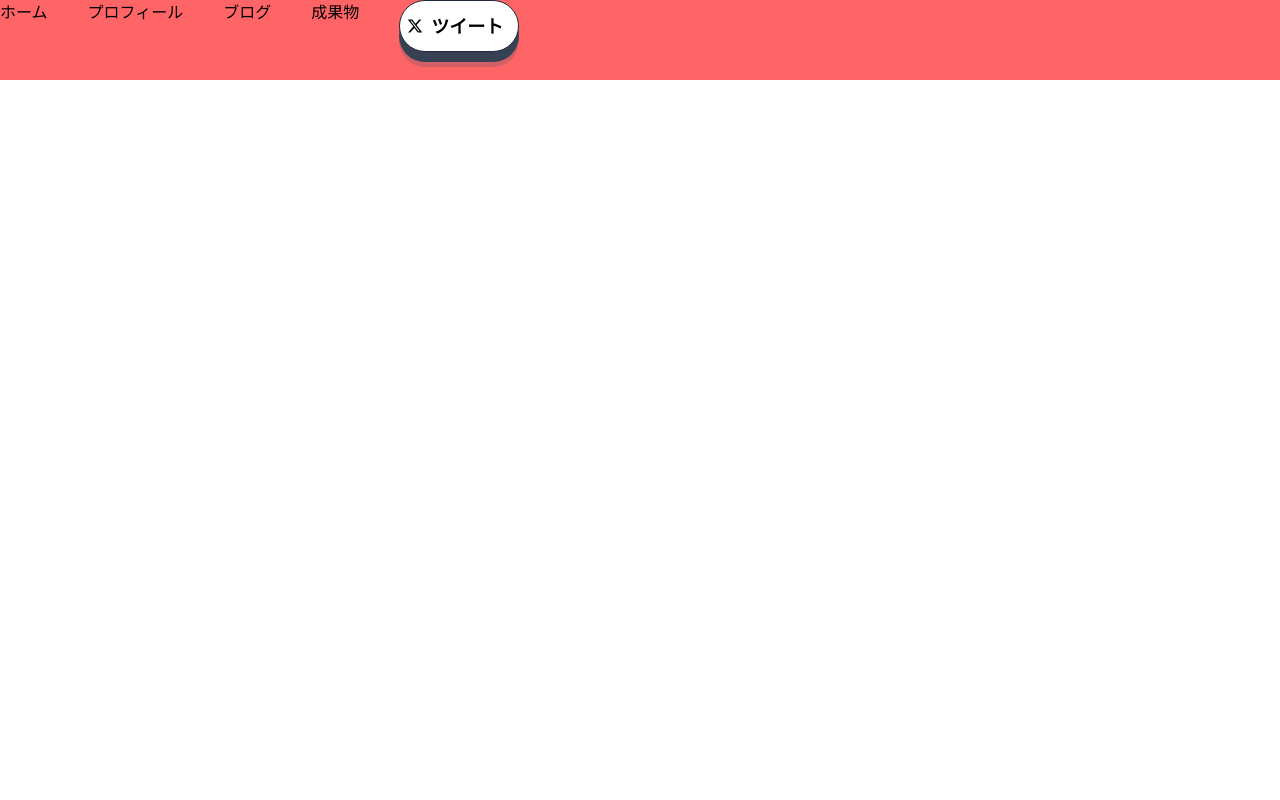
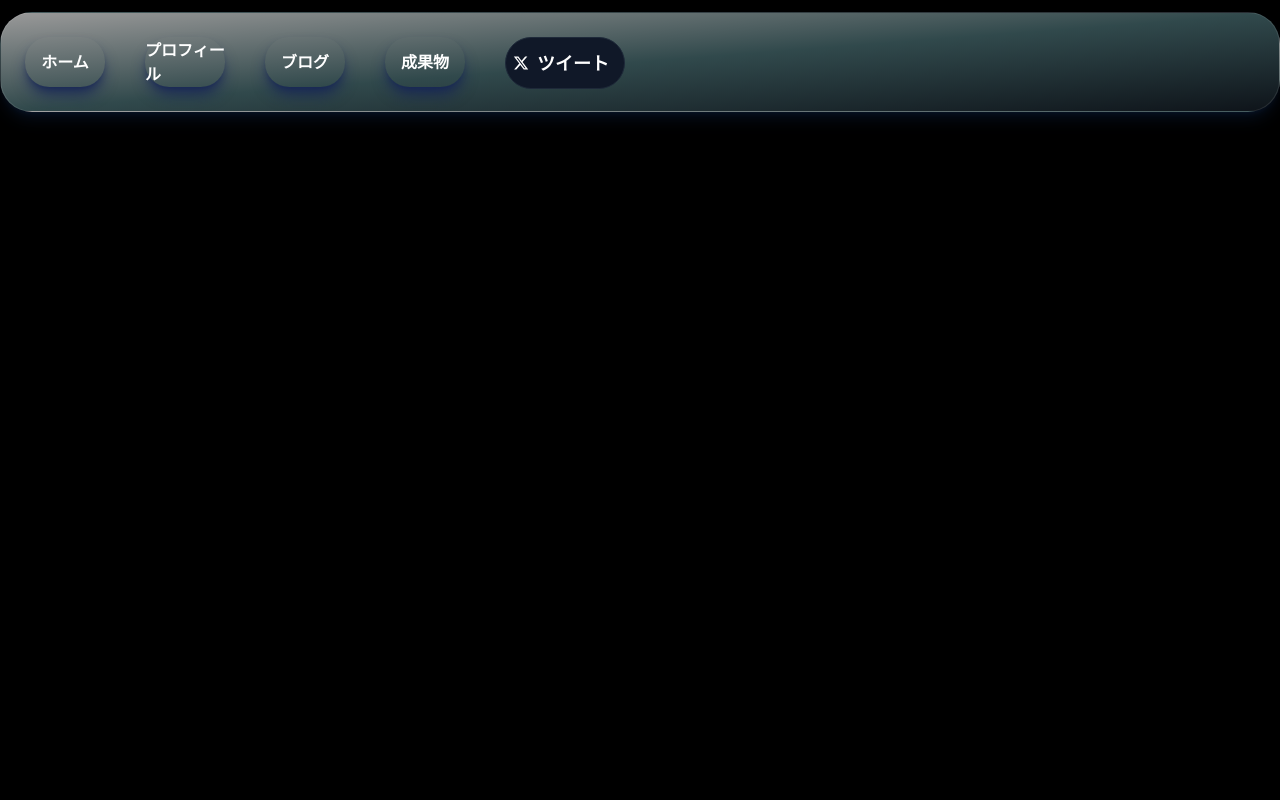
Before and after one commit to midomato/midot, a Next.js app: page / in a window 1280 px wide. Shown: the top 800 px of the page. Built offline with nearby package versions, Linux system fonts and the light colour scheme.

Commit message:
headerをglass使用に

```diff
--- a/src/components/organisms/LinksButton.tsx
+++ b/src/components/organisms/LinksButton.tsx
@@ -6,13 +6,13 @@ import { FaRssSquare } from "react-icons/fa";
 
 export default function LinksButton() {
   return (
-    <div className="group flex rounded-2xl bg-gray-900 p-3 gap-4">
+    <div className="flex rounded-2xl bg-gray-900 p-3 gap-4">
       <a
         href="https://x.com/botjanaiyoda"
         target="_blank"
         rel="noopener noreferrer"
       >
-        <FaXTwitter color="white" size="2em" />
+        <FaXTwitter color="white" size="2em" className="hover:blur-xl" />
       </a>
       <a
         href="https://github.com/midomato"
--- /dev/null
+++ b/src/components/organisms/LiquidGlass.tsx
@@ -0,0 +1,9 @@
+export default function LiquidGlass() {
+  return (
+    <div
+      className="p-6 rounded-2xl border border-white/20
+                bg-gradient-to-br from-white/20 via-cyan-200/10 to-blue-300/20
+                backdrop-blur-xl shadow-lg shadow-blue-500/10"
+    ></div>
+  );
+}
--- a/src/components/organisms/Ship.tsx
+++ b/src/components/organisms/Ship.tsx
@@ -1,9 +1,9 @@
 export default function Ship() {
   return (
-    <div className="relative">
+    <div className="relative bg-amber-100">
       {/* 二等辺三角形 */}
-      <svg className="z-10" viewBox="0 0 100 9" preserveAspectRatio="none">
-        <polygon points="0,9 100,4 100,10" fill="#1E2939" />
+      <svg className="z-10" viewBox="0 0 100 5" preserveAspectRatio="none">
+        <polygon points="0,5 100,0 100,10" fill="#1E2939" />
       </svg>
     </div>
   );
--- a/src/components/organisms/TweetButton.tsx
+++ b/src/components/organisms/TweetButton.tsx
@@ -7,15 +7,16 @@ export default function TweetButton() {
       href="https://x.com/intent/post?hashtags=midot"
       target="_blank"
       rel="noopener noreferrer"
-      className="button group flex justify-center items-center w-30 h-13 bg-white  cursor-pointer select-none hover:bg-gray-900
-      active:translate-y-2  active:[box-shadow:0_0px_0_0_#364153,0_0px_0_0_#4A556541]
-      active:border-b-[0px]
-      transition-all duration-150 [box-shadow:0_10px_0_0_#364153,0_15px_0_0_#4A556541]
+      className="button group flex justify-center items-center w-30 h-13 bg-gray-900  cursor-pointer select-none hover:bg-white
+      active:translate-y-1  active:[box-shadow:0_0px_0_0_#364153,0_0px_0_0_#4A556541]
+      active:border-b-[1px]
+      hover:[box-shadow:0_1px_2_2_#364153,0_1px_20_8_#4A556541]
+      transition-all duration-150 [box-shadow:0_1px_2_2_#364153,0_1px_20_10_#4A556541]
       rounded-full  border-[1px] border-gray-800"
     >
-      <FaXTwitter color="black" className="block group-hover:hidden" />
-      <FaTwitter color="white" className="hidden group-hover:block" />
-      <span className="m-2 text-black font-bold text-lg group-hover:text-white">
+      <FaXTwitter color="white" className="block group-hover:hidden" />
+      <FaTwitter color="black" className="hidden group-hover:block" />
+      <span className="m-2 text-white font-bold text-lg group-hover:text-black">
         ツイート
       </span>
     </a>
--- a/src/components/templates/Header.tsx
+++ b/src/components/templates/Header.tsx
@@ -2,11 +2,26 @@ import TweetButton from "../organisms/TweetButton";
 
 export default function Header() {
   return (
-    <header className="flex gap-10 h-20 bg-red-400">
-      <span>ホーム</span>
-      <span>プロフィール</span>
-      <span>ブログ</span>
-      <span>成果物</span>
+    <header
+      className="flex fixed top-3 gap-10 w-full h-25 z-100 p-6 rounded-4xl border border-white/10
+                bg-gradient-to-br from-white/60 via-cyan-200/30 to-blue-300/10
+                backdrop-blur-sm shadow-lg shadow-blue-500/10 text-white font-bold"
+    >
+      <a
+        href="/"
+        className="shadow-blue-950/90 shadow-lg w-20 rounded-3xl flex items-center justify-center"
+      >
+        ホーム
+      </a>
+      <a className="shadow-blue-950/90 shadow-lg w-20 rounded-3xl flex items-center justify-center">
+        プロフィール
+      </a>
+      <a className="shadow-blue-950/90 shadow-lg w-20 rounded-3xl flex items-center justify-center">
+        ブログ
+      </a>
+      <a className="shadow-blue-950/90 shadow-lg w-20 rounded-3xl flex items-center justify-center">
+        成果物
+      </a>
       <TweetButton />
     </header>
   );
--- a/src/components/templates/Main.tsx
+++ b/src/components/templates/Main.tsx
@@ -3,8 +3,12 @@ import TweetButton from "../organisms/TweetButton";
 export default function Main() {
   return (
     <main>
-      <div className="flex items-center justify-center h-600">
+      <div className="flex items-center bg-black justify-center h-600 text-white">
+        aaaa
+      </div>
+      <div className="flex items-center bg-amber-100 justify-center h-600 text-white">
         <TweetButton />
+        aaaa
       </div>
     </main>
   );
```
Also changed, not shown: src/components/organisms/DayNightCard.tsx (added).
